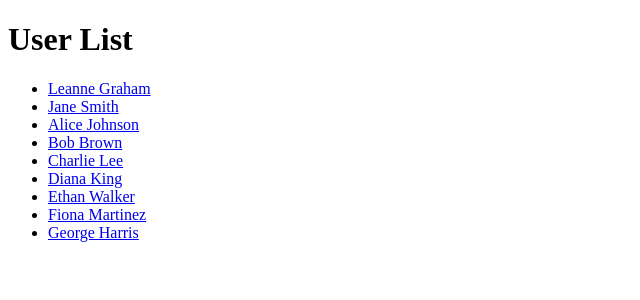
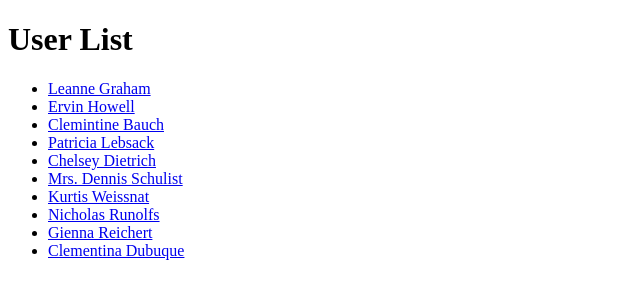
Before and after one commit to acciojob/routing-people-imsunokdir, a React app: page / in a window 1280 px wide. Shown: the top 300 px of the page, without its empty margins (0-640 px from the left). Built offline with nearby package versions, Linux system fonts and the light colour scheme.

Commit message:
add all required features

```diff
--- a/src/components/Userlists.js
+++ b/src/components/Userlists.js
@@ -12,15 +12,15 @@ const users = [
   },
   {
     id: 2,
-    name: "Jane Smith",
-    username: "janesmith",
+    name: "Ervin Howell",
+    username: "Bret",
     email: "janesmith@example.com",
     phone: "234-567-8901",
     website: "www.janesmith.com",
   },
   {
     id: 3,
-    name: "Alice Johnson",
+    name: "Clemintine Bauch",
     username: "alicej",
     email: "alicej@example.com",
     phone: "345-678-9012",
@@ -28,7 +28,7 @@ const users = [
   },
   {
     id: 4,
-    name: "Bob Brown",
+    name: "Patricia Lebsack",
     username: "bobbrown",
     email: "bobbrown@example.com",
     phone: "456-789-0123",
@@ -36,7 +36,7 @@ const users = [
   },
   {
     id: 5,
-    name: "Charlie Lee",
+    name: "Chelsey Dietrich",
     username: "charlielee",
     email: "charlielee@example.com",
     phone: "567-890-1234",
@@ -44,7 +44,7 @@ const users = [
   },
   {
     id: 6,
-    name: "Diana King",
+    name: "Mrs. Dennis Schulist",
     username: "dianaking",
     email: "dianaking@example.com",
     phone: "678-901-2345",
@@ -52,7 +52,7 @@ const users = [
   },
   {
     id: 7,
-    name: "Ethan Walker",
+    name: "Kurtis Weissnat",
     username: "ethanwalker",
     email: "ethanwalker@example.com",
     phone: "789-012-3456",
@@ -60,7 +60,7 @@ const users = [
   },
   {
     id: 8,
-    name: "Fiona Martinez",
+    name: "Nicholas Runolfs",
     username: "fionam",
     email: "fionam@example.com",
     phone: "890-123-4567",
@@ -68,7 +68,15 @@ const users = [
   },
   {
     id: 9,
-    name: "George Harris",
+    name: "Gienna Reichert",
+    username: "georgeh",
+    email: "georgeh@example.com",
+    phone: "901-234-5678",
+    website: "www.georgeharris.com",
+  },
+  {
+    id: 10,
+    name: "Clementina Dubuque",
     username: "georgeh",
     email: "georgeh@example.com",
     phone: "901-234-5678",
```
